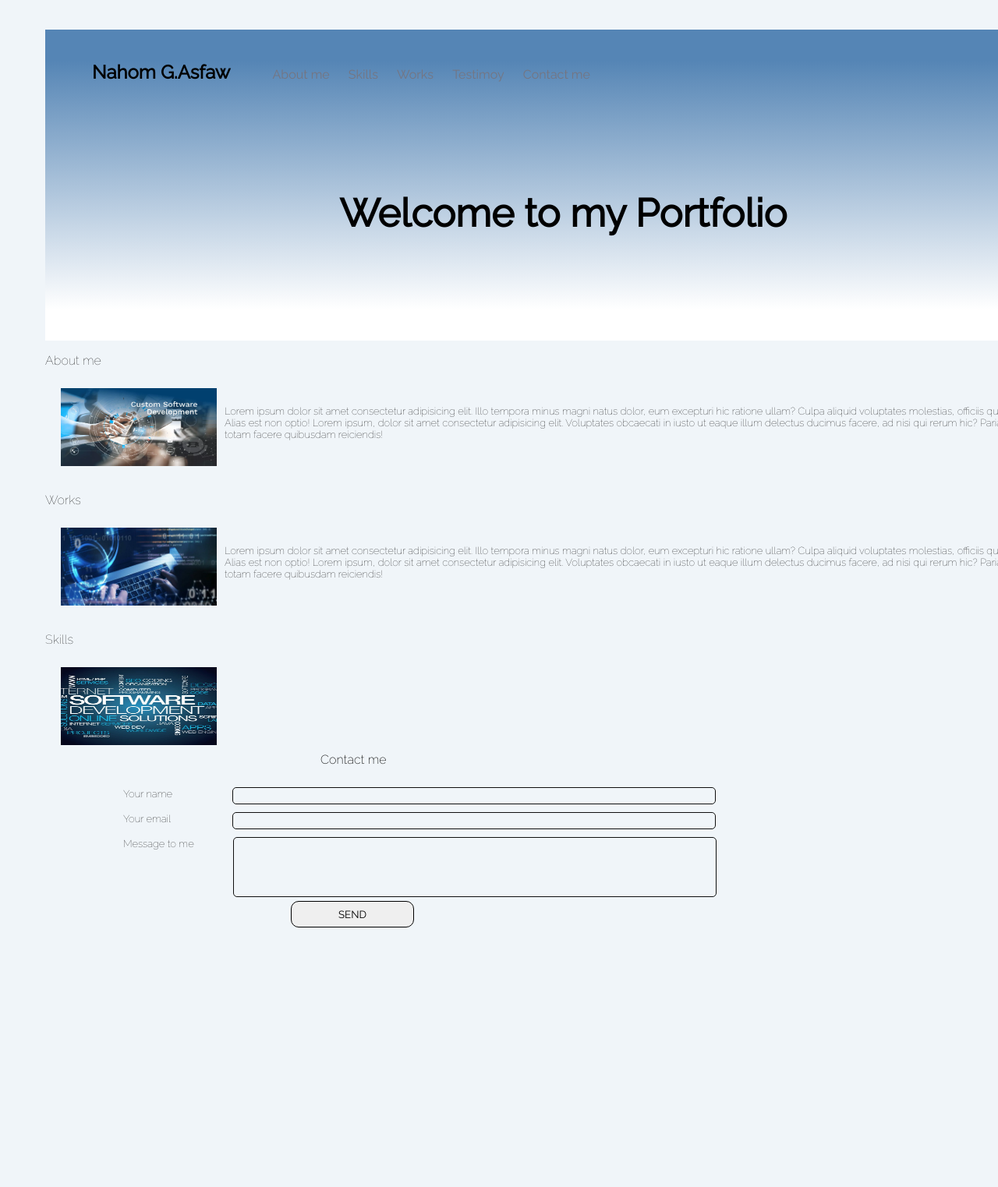
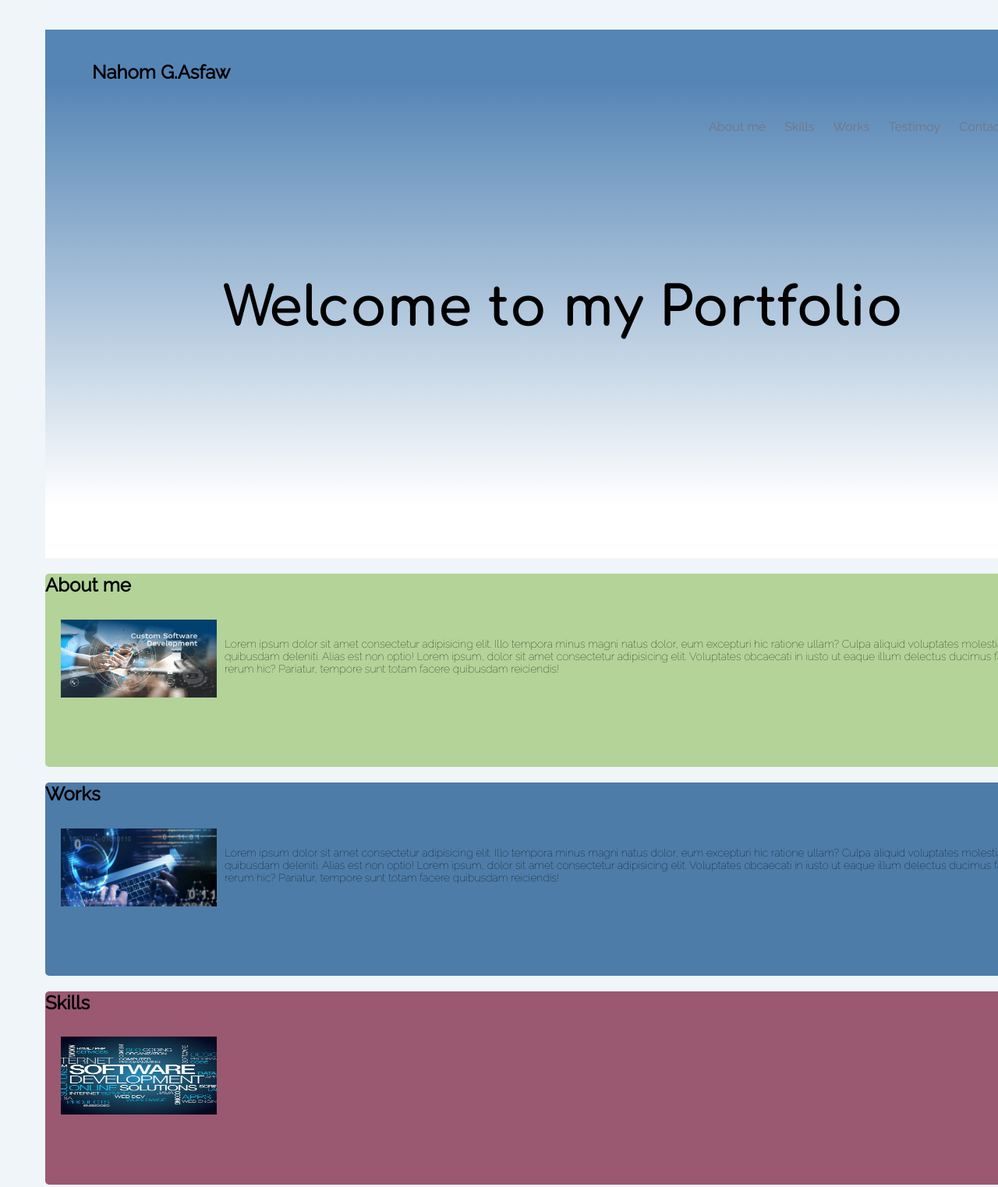
Before and after one commit to nahomzoe/JS_COURSE_M, a plain HTML site: page nahom_portfolio/index.html in a window 1280 px wide. Shown: the part 20-1543 px from the top of the page at 78% size. Drawn offline with Linux system fonts and the light colour scheme; a web font is replaced by a local one.

Commit message:
new commit

```diff
--- a/nahom_portfolio/index.html
+++ b/nahom_portfolio/index.html
@@ -10,13 +10,17 @@
       href="https://fonts.googleapis.com/css2?family=Italiana&family=Raleway:wght@100;200;300;400&display=swap"
       rel="stylesheet"
     />
+    <link
+      href="https://fonts.googleapis.com/css2?family=Comfortaa:wght@700&family=Italiana&family=Raleway:wght@100;200;300;400&display=swap"
+      rel="stylesheet"
+    />
     <link rel="stylesheet" href="style.css" />
-    <title>Nahom's Portfolio</title>
+    <title>Nahom's Portofolio</title>
   </head>
   <body>
     <div class="container">
-      <header id="header-one">
-        <h2>Nahom G.Asfaw</h2>
+      <header>
+        <h2 class="name-top">Nahom G.Asfaw</h2>
         <nav>
           <ul>
             <li><a href="#about-me">About me</a></li>
@@ -26,47 +30,48 @@
             <li><a href="#contactme">Contact me</a></li>
           </ul>
         </nav>
-
-        <div class="hero">
+        <section class="hero">
           <h1>Welcome to my Portfolio</h1>
-        </div>
+        </section>
       </header>
 
       <main>
-        <h3>About me</h3>
+        <section class="about-me">
+          <h2>About me</h2>
           <picture>
             <source srcset="aboutme.jpg" media="" />
             <img src="#" />
           </picture>
           <p id="about-me">
-          Lorem ipsum dolor sit amet consectetur adipisicing elit. Illo tempora
-          minus magni natus dolor, eum excepturi hic ratione ullam? Culpa
-          aliquid voluptates molestias, officiis quibusdam deleniti. Alias est
-          non optio! Lorem ipsum, dolor sit amet consectetur adipisicing elit.
-          Voluptates obcaecati in iusto ut eaque illum delectus ducimus facere,
-          ad nisi qui rerum hic? Pariatur, tempore sunt totam facere quibusdam
-          reiciendis!
+            Lorem ipsum dolor sit amet consectetur adipisicing elit. Illo
+            tempora minus magni natus dolor, eum excepturi hic ratione ullam?
+            Culpa aliquid voluptates molestias, officiis quibusdam deleniti.
+            Alias est non optio! Lorem ipsum, dolor sit amet consectetur
+            adipisicing elit. Voluptates obcaecati in iusto ut eaque illum
+            delectus ducimus facere, ad nisi qui rerum hic? Pariatur, tempore
+            sunt totam facere quibusdam reiciendis!
           </p>
-        <br />
-        <br />
+        </section>
 
-        <h3>Works</h3>
+        <section class="works">
+          <h2>Works</h2>
           <picture>
             <source srcset="work.jpeg" media="" />
             <img src="#" />
           </picture>
           <p id="works">
-          Lorem ipsum dolor sit amet consectetur adipisicing elit. Illo tempora
-          minus magni natus dolor, eum excepturi hic ratione ullam? Culpa
-          aliquid voluptates molestias, officiis quibusdam deleniti. Alias est
-          non optio! Lorem ipsum, dolor sit amet consectetur adipisicing elit.
-          Voluptates obcaecati in iusto ut eaque illum delectus ducimus facere,
-          ad nisi qui rerum hic? Pariatur, tempore sunt totam facere quibusdam
-          reiciendis!
+            Lorem ipsum dolor sit amet consectetur adipisicing elit. Illo
+            tempora minus magni natus dolor, eum excepturi hic ratione ullam?
+            Culpa aliquid voluptates molestias, officiis quibusdam deleniti.
+            Alias est non optio! Lorem ipsum, dolor sit amet consectetur
+            adipisicing elit. Voluptates obcaecati in iusto ut eaque illum
+            delectus ducimus facere, ad nisi qui rerum hic? Pariatur, tempore
+            sunt totam facere quibusdam reiciendis!
           </p>
-        <br />
-        <br />
-        <h3>Skills</h3>
+        </section>
+
+        <section class="skills">
+          <h2>Skills</h2>
 
           <picture>
             <source srcset="skill.jpeg" media="" />
@@ -81,9 +86,12 @@
             ad nisi qui rerum hic? Pariatur, tempore sunt totam facere quibusdam
             reiciendis!
           </p> -->
+        </section>
       </main>
       <footer>
+        <div>
           <h4 id="contactme">Contact me</h4>
+        </div>
 
         <form>
           <div class="form-field">
@@ -96,7 +104,7 @@
           </div>
           <div class="form-field">
             <label id="message">Message to me</label>
-            <input type="text" class="messagee" />
+            <input type="text" class="message" />
           </div>
           <input type="submit" class="submit" value="SEND" />
         </form>
--- a/nahom_portfolio/style.css
+++ b/nahom_portfolio/style.css
@@ -1,7 +1,9 @@
 * {
   font-family: "Raleway", sans-serif;
-  font-style: black;
-  /*font-family: "Italiana", serif;*/
+
+  /*font-family: "Italiana", serif;
+  font-family: 'Comfortaa', cursive;
+  */
 }
 body {
   background-color: #f0f5f9;
@@ -13,13 +15,13 @@ body {
   padding: 50px;
 
   width: 1328px;
-  height: 1700px;
+  height: 2500px;
 }
 header * {
   display: inline-block;
 }
 
-#header-one {
+header {
   padding-top: 20px;
   padding-bottom: 20px;
   padding-left: 60px;
@@ -30,19 +32,18 @@ header * {
   justify-content: space-between;
   display: inline-block;
 }
+
+nav {
+  display: flex;
+  justify-content: flex-end;
+  padding-top: 0%;
+}
 .hero {
   display: flex;
   justify-content: center;
   align-content: center;
-  padding-top: 80px;
-  padding-bottom: 80px;
-  position: relative;
-  /*background-image: linear-gradient(white 20%, #f0f5f9 80%);*/
-  /* background-image: linear-gradient(
-    135deg,
-    rgba(52, 152, 219, 0.5) 0%,
-    rgba(243, 65, 65, 0.4) 100%
-  );*/
+  padding-top: 100px;
+  padding-bottom: 150px;
 }
 
 header li {
@@ -55,23 +56,34 @@ a {
 }
 
 label {
-  font-size: 13px;
+  font-size: 14px;
   font-weight: lighter;
 }
 
 h1 {
-  font-size: 50px;
+  font-family: "Comfortaa";
+  font-size: 70px;
+  display: flex;
 }
 
-h3 {
-  display: flex;
-  justify-items: flex-start;
-  font-size: 16px;
-  font-weight: lighter;
+section {
+  margin-top: 0px;
+  height: 248px;
 }
-
+.about-me {
+  background-color: #b3d398;
+  border-radius: 5px;
+}
+.works {
+  background-color: #4d7ca8;
+  border-radius: 5px;
+}
+.skills {
+  background-color: #9b5871;
+  border-radius: 5px;
+}
 p {
-  font-size: 13px;
+  font-size: 14px;
   font-weight: lighter;
 }
 
@@ -87,24 +99,30 @@ picture img {
 }
 
 h4 {
-  margin-top: 100px;
-  margin-left: 353px;
-  font-size: 16px;
+  display: flex;
+  justify-content: space-between;
+  padding-top: 80px;
+  margin-top: 50px;
+  margin-left: 398px;
+  font-size: 26px;
   font-weight: 250;
 }
 
 .form-field {
-  padding-left: 100px;
+  display: flex;
+  justify-content: center;
+  align-items: center;
+  margin-bottom: 10px;
 }
 
 .form-field input {
   width: 50%;
   border-radius: 5px;
-  background: top;
-  font-size: 12px;
-  font-weight: 300;
-  font-style: black;
-  border: 1px solid rgb(15, 15, 15);
+
+  font-size: 14px;
+  font-weight: 900;
+
+  border: 1px solid rgb(221, 215, 215);
 }
 
 .name {
@@ -117,17 +135,18 @@ h4 {
   padding-bottom: 5px;
 }
 
-.messagee {
+.message {
   margin: 5px 0px 5px 46px;
   padding-bottom: 60px;
 }
 
 .submit {
-  margin-left: 315px;
-
-  padding: 8px 60px 8px 60px;
+  padding: 12px 80px 12px 80px;
   border-radius: 10px;
   border: 1px solid black;
+  margin-left: 400px;
 }
 footer {
+  background-color: rgb(194, 187, 187);
+  height: 450px;
 }
```
Lines whose indentation alone changed are shown as unchanged.
